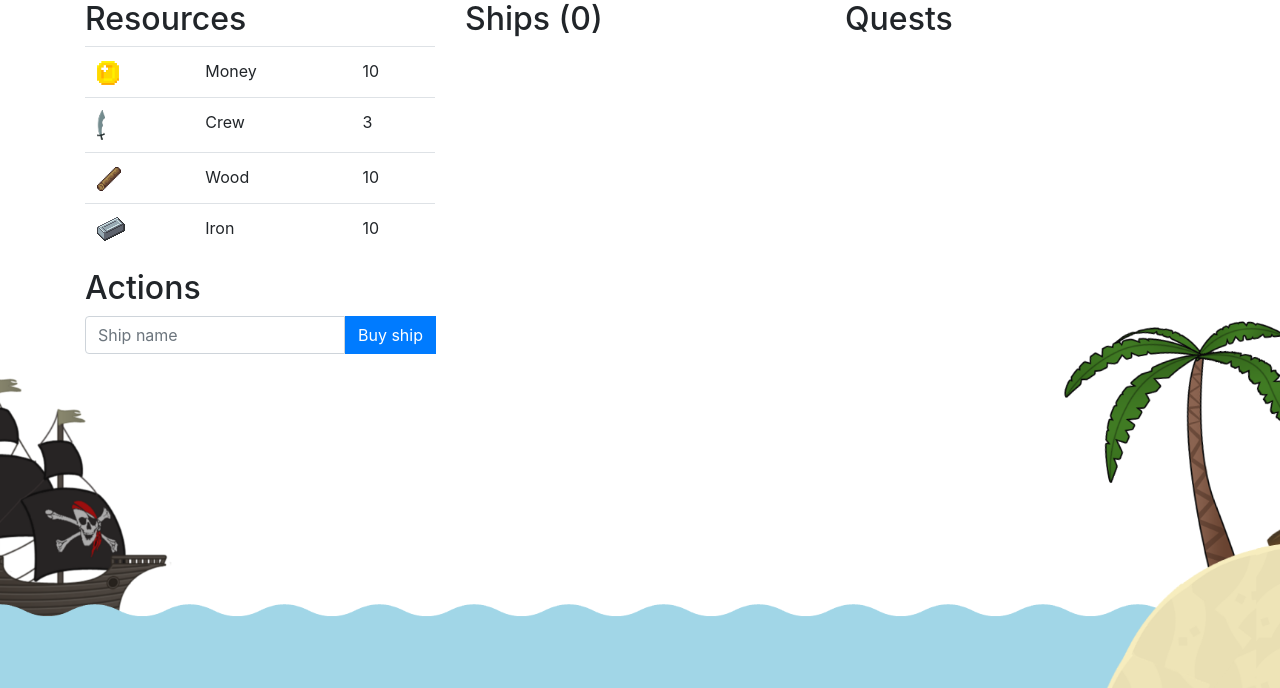
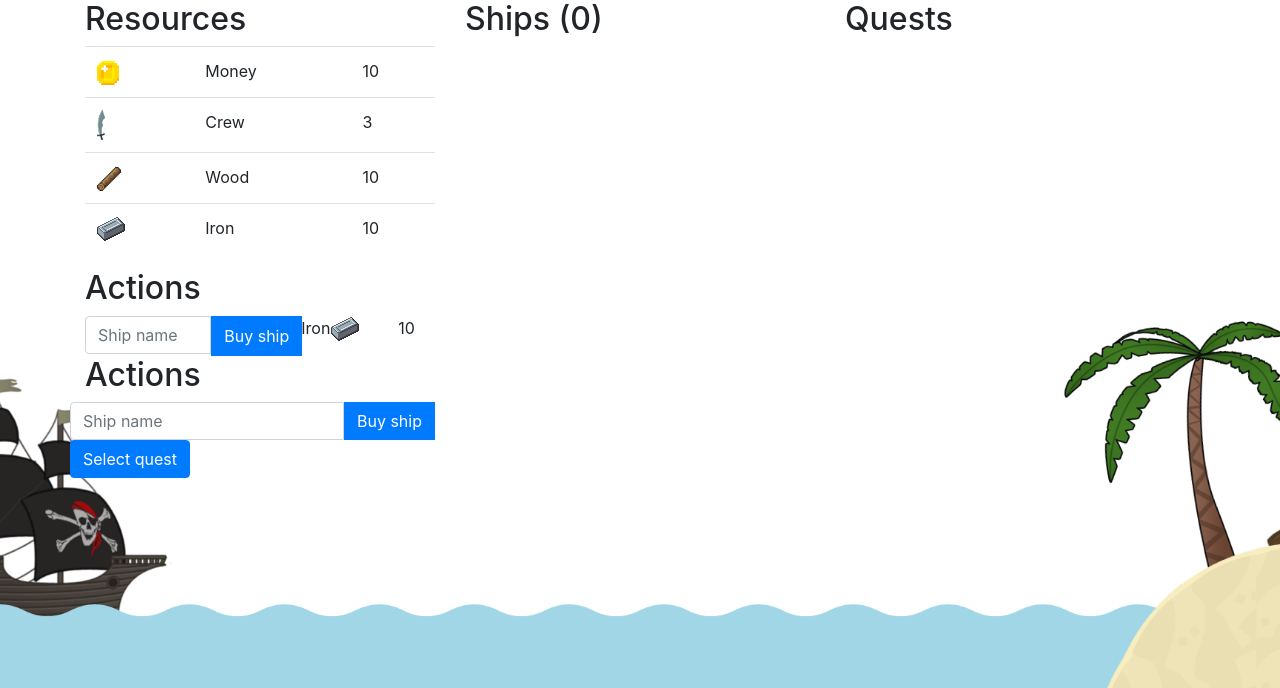
Before and after one commit to HE-Arc/PirateWar, a Django app: page /play/ in a window 1280 px wide. Shown: the part 112-800 px from the top of the page. Run offline with Django 3.2, Linux system fonts and the light colour scheme; the visitor is signed in with stand-in values (Sample User, id 1); data comes from the database, SQL or seed files in the repository; data that the repository does not hold is empty; some libraries are stand-ins or nearby versions.

Commit message:
design page play et début sélection des quête

```diff
--- a/pirateWar/pirateWar/urls.py
+++ b/pirateWar/pirateWar/urls.py
@@ -19,13 +19,14 @@ from django.urls import include, path
 from django.contrib.auth import views as auth_views
 
 from pirateWarApp.views import HomeView, AboutView, PlayView, ShipDeleteView, ShipCreateView, ShipUpdateView, \
-    ProfileView
+    ProfileView, SelectQuestView
 
 from registration.views import RegistrationView
 
 urlpatterns = [
     path('', login_required(HomeView.as_view()), name='home'),
     path('about/', AboutView.as_view(), name='about'),
+    path('selectquest/', login_required(SelectQuestView.as_view()),name='select-quest'),
     path('play/', login_required(PlayView.as_view()), name='play'),
     path('play/ship/<int:pk>/delete',
          login_required(ShipDeleteView.as_view()), name='delete-ship'),
--- a/pirateWar/pirateWarApp/static/css/style.css
+++ b/pirateWar/pirateWarApp/static/css/style.css
@@ -10,6 +10,10 @@ body {
     height: 2.5em;
 }
 
+.mh2 div{
+    height: 2.5em;
+}
+
 .colorLink{
     color : black;
 }
--- a/pirateWar/pirateWarApp/templates/play.html
+++ b/pirateWar/pirateWarApp/templates/play.html
@@ -43,6 +43,32 @@
                 <div class="input-group-prepend">
                     <input type="submit" class="btn btn-primary" value="Buy ship">
                 </div>
+
+                <div class="row mh1">
+                    <div class="col-2">Iron</div>
+                    <div class="col"><img src="{% static 'img/iron.png' %}" alt="Iron" title="Iron"/></div>
+                    <div class="col">{{ player.iron }}</div>
+                </div>
+
+                <h2>Actions</h2>
+
+                <div class="row">
+                    <form class="form-group" method="post" action="{% url 'create-ship' %}">
+                        {% csrf_token %}
+                        <div class="input-group">
+                            <input type="text" class="form-control" placeholder="Ship name"
+                                   aria-label="Input group example" aria-describedby="btnGroupAddon" id="shipname"
+                                   name="shipname">
+                            <div class="input-group-prepend">
+                                <input type="submit" class="btn btn-primary" value="Buy ship">
+                            </div>
+                        </div>
+                    </form>
+                </div>
+                <div class="row">
+                    <a class="btn btn-primary" href="{% url 'select-quest' %}">Select quest</a>
+                </div>
+
             </div>
         </form>
     </div>
@@ -51,12 +77,16 @@
         <table class="table">
             <tbody>
             {% for ship in ships %}
-                    <div class="row">
-                        <div class="col-5">{{ ship.name }}</div>
-                        <div class="col-1"><a href="{% url 'edit-ship' ship.pk %}"><i
-                                class="material-icons colorLink">build</i></a></div>
-                        <div class="col-1"><a href="{% url 'delete-ship' ship.pk %}"><i
-                                class="material-icons colorLink">delete</i></a></div>
+            <div class="row mh1">
+                <div class="col-2"><img src="{% static 'img/1stship_3.png' %}" alt="Ship" title="Ship" height="30"/>
+                </div>
+                <div class="col-4">{{ ship.name }}</div>
+                <div class="col-1"><a href="{% url 'edit-ship' ship.pk %}"><img src="{% static 'img/hammer.png' %}"
+                                                                                alt="Edit" title="Edit"
+                                                                                height="25"/></a></div>
+                <div class="col-1"><a href="{% url 'delete-ship' ship.pk %}"><img src="{% static 'img/delete.png' %}"
+                                                                                  alt="Delete" title="Delete"
+                                                                                  height="25"/></a></div>
             </div>
             {% endfor %}
             </tbody>
@@ -69,12 +99,12 @@
 </div>
 
 
-
 {% if messages %}
 <h2>Messages</h2>
 <ul class="messages">
     {% for message in messages %}
-    <li{% if message.tags %} class="{{ message.tags }}"{% endif %}>{{ message }}</li>
+    <li
+    {% if message.tags %} class="{{ message.tags }}"{% endif %}>{{ message }}</li>
     {% endfor %}
 </ul>
 {% endif %}
--- a/pirateWar/pirateWarApp/views.py
+++ b/pirateWar/pirateWarApp/views.py
@@ -55,6 +55,10 @@ class ShipDeleteView(UserPassesTestMixin, generic.DeleteView):
             messages.add_message(self.request, messages.ERROR, 'Wrong user')
         return cond
 
+class SelectQuestView(generic.ListView):
+    model = Activity
+    template_name = "select_quest.html"
+
 
 class ShipCreateView(generic.CreateView):
     template_name = 'play.html'
```
Also changed, not shown: pirateWar/pirateWarApp/templates/select_quest.html (added, +15 -0 lines), pirateWar/pirateWarApp/static/img/1stship_3.png (added), pirateWar/pirateWarApp/static/img/delete.png (added), pirateWar/pirateWarApp/static/img/hammer.png (added). Lines whose indentation alone changed are shown as unchanged.
